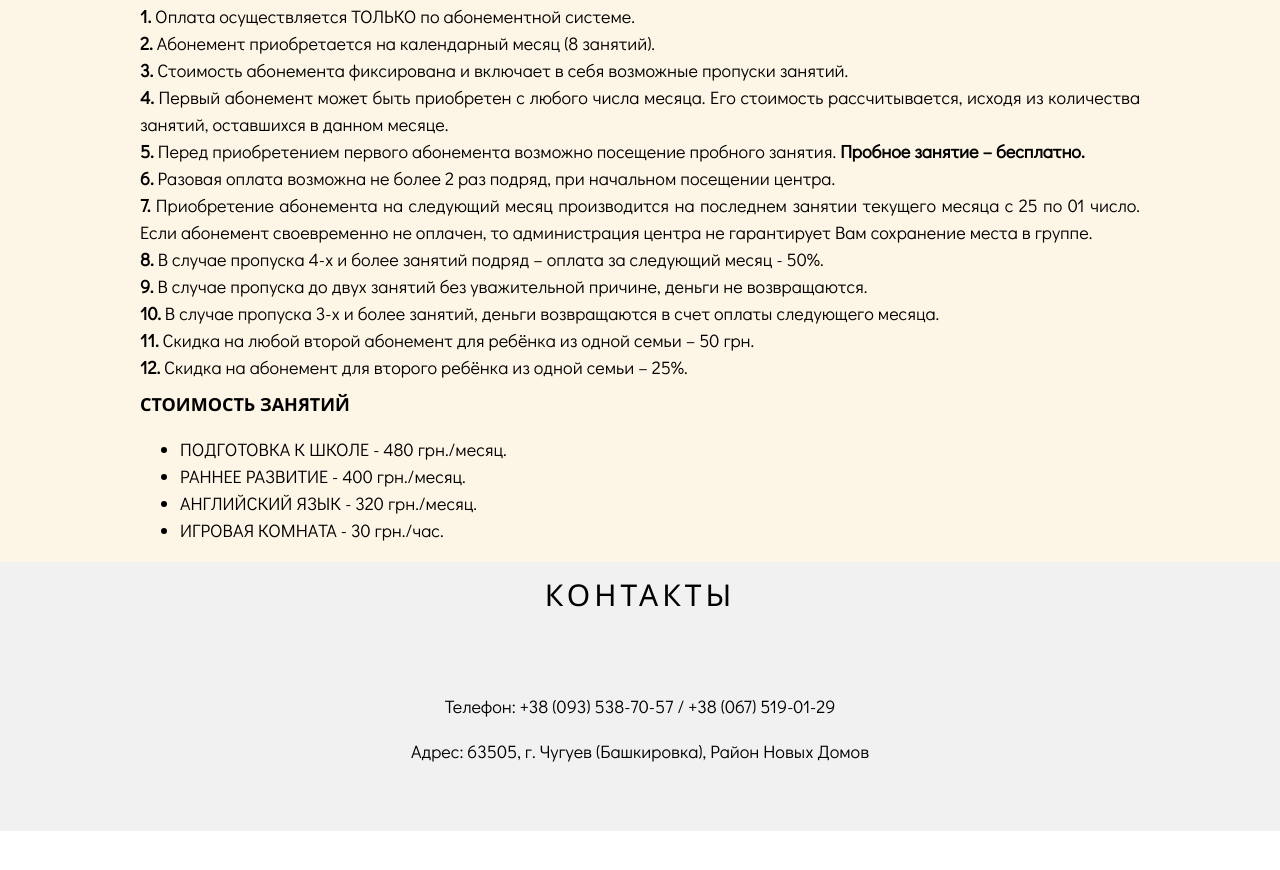
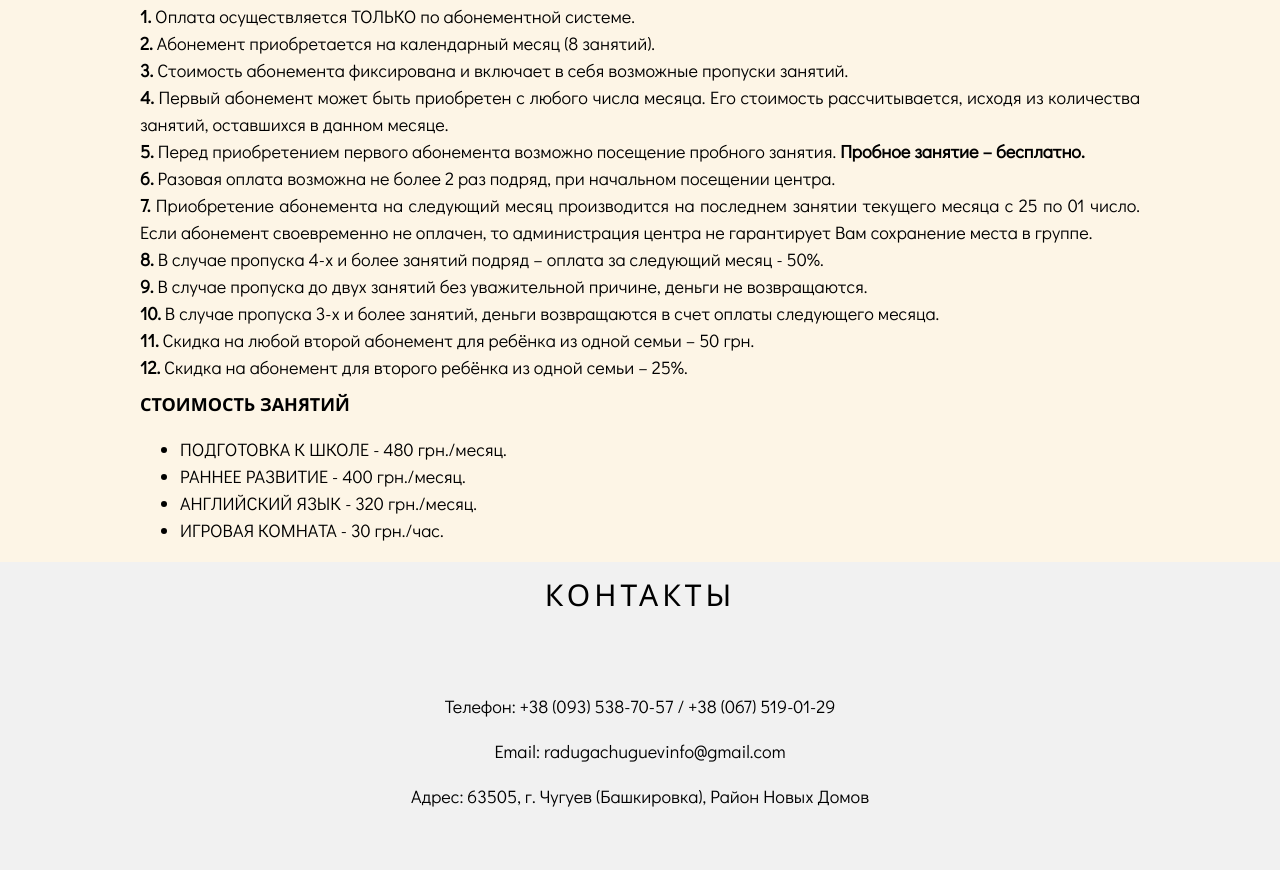
Before and after one commit to DymaSV/RainbowSchoolSite, a plain HTML site: page index.html in a window 1280 px wide. Shown: the part 4826-5696 px from the top of the page. Before the commit the page ends 5657 px from the top, so only its background shows below. Drawn offline with nearby package versions, Linux system fonts and the light colour scheme.

Commit message:
added email

```diff
--- a/index.html
+++ b/index.html
@@ -303,6 +303,7 @@
   <!-- Footer -->
   <footer class="w3-center w3-light-grey w3-padding-48 w3-large">
     <p>Телефон: +38 (093) 538-70-57 / +38 (067) 519-01-29</p>
+    <p>Email: radugachuguevinfo@gmail.com</p>
     <p>Адрес: 63505, г. Чугуев (Башкировка), Район Новых Домов</p>
 
   </footer>
```
